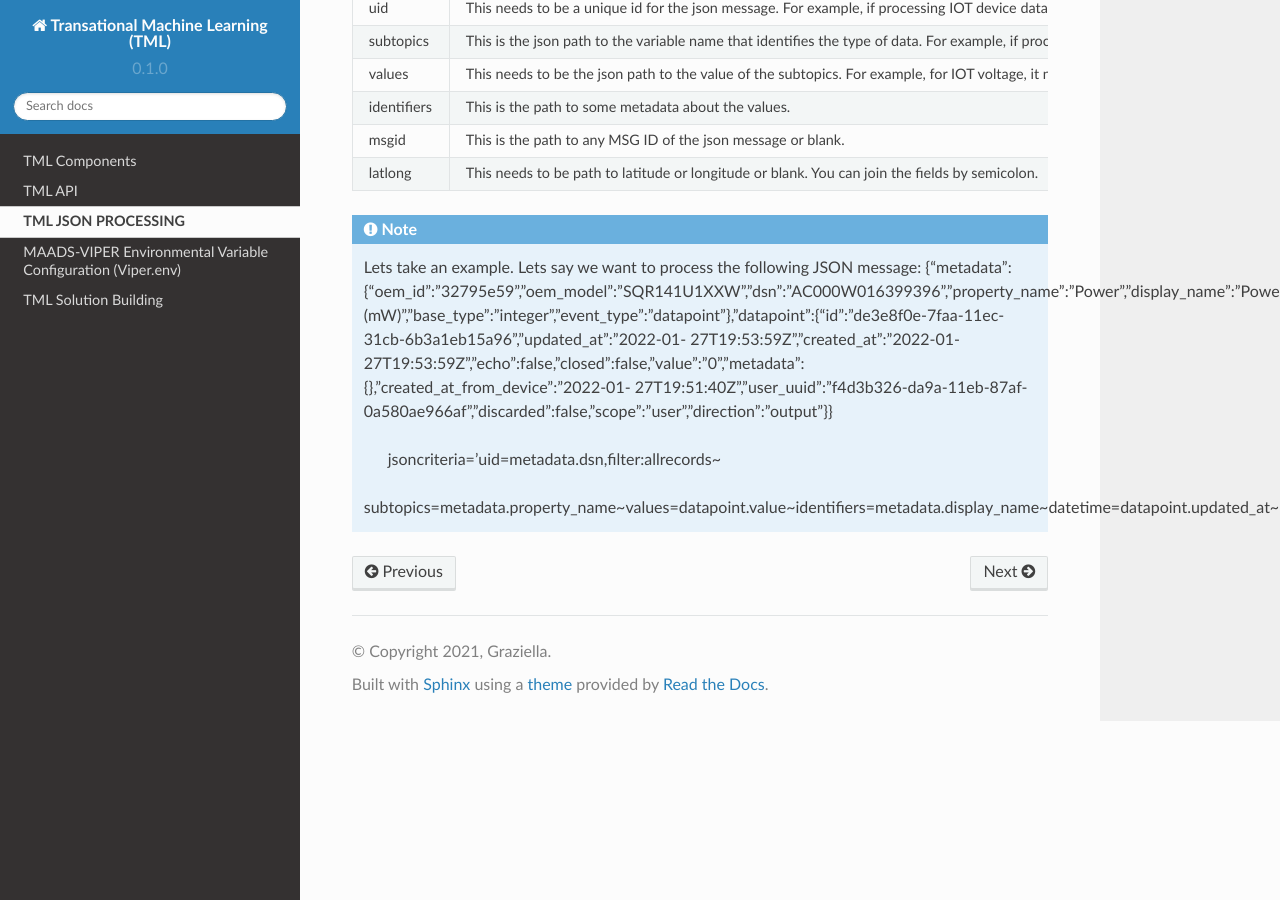
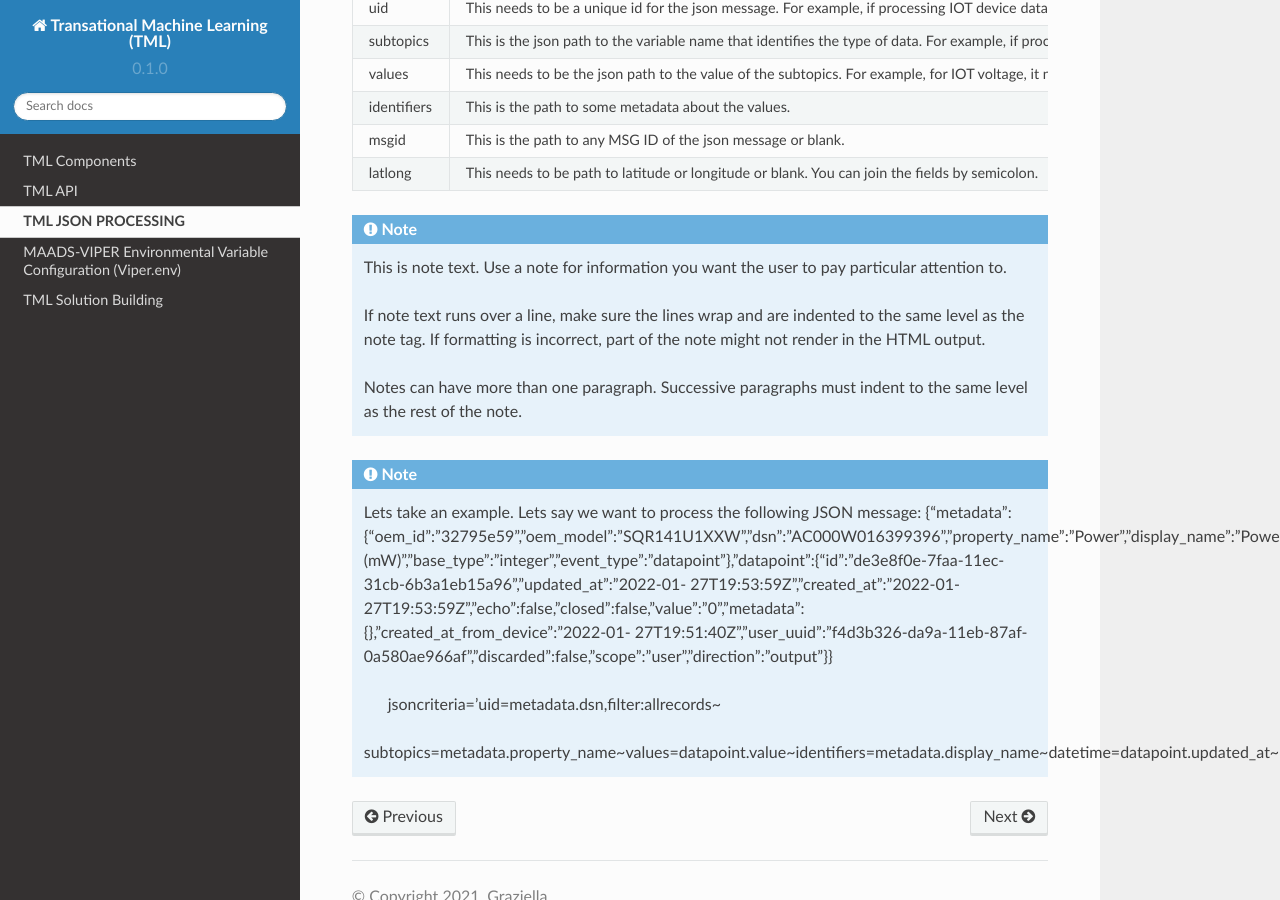
Before and after one commit to smaurice101/readthedocs, a Sphinx documentation site: the page built from docs/source/jsonprocessing.rst, in a window 1280 px wide and 900 px high, scrolled down 465 px. Built offline with Sphinx 7.4.7 and the Read the Docs theme 2.0.0, drawn with Linux system fonts in a browser that asks for light colours.

Commit message:
Update jsonprocessing.rst

```diff
--- a/docs/source/jsonprocessing.rst
+++ b/docs/source/jsonprocessing.rst
@@ -25,6 +25,17 @@
      - This needs to be path to latitude or longitude or blank.  You can join the fields by semicolon.
 
 .. note::
+   This is note text. Use a note for information you want the user to
+   pay particular attention to.
+
+   If note text runs over a line, make sure the lines wrap and are indented to
+   the same level as the note tag. If formatting is incorrect, part of the note
+   might not render in the HTML output.
+
+   Notes can have more than one paragraph. Successive paragraphs must
+   indent to the same level as the rest of the note.
+
+.. note::
    Lets take an example.  Lets say we want to process the following JSON message:
    {"metadata":{"oem_id":"32795e59","oem_model":"SQR141U1XXW","dsn":"AC000W016399396","property_name":"Power","display_name":"Power
    (mW)","base_type":"integer","event_type":"datapoint"},"datapoint":{"id":"de3e8f0e-7faa-11ec-31cb-6b3a1eb15a96","updated_at":"2022-01-
```
